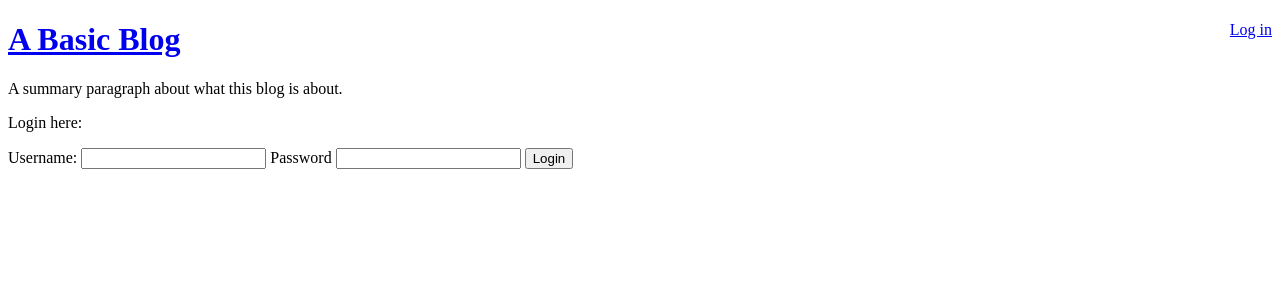
After one commit to Linielt/php-blog, a PHP site: page /login.php in a window 1280 px wide. The commit adds this page. Shown: the top 300 px of the page. Run offline with PHP 8.4, Linux system fonts and the light colour scheme.

Commit message:
Login and logout implemented

```diff
--- a/index.php
+++ b/index.php
@@ -1,5 +1,7 @@
 <?php
 require_once ("lib/common.php");
+
+session_start();
 
 $pdo = getPDO();
 $stmt = $pdo->query(
--- a/lib/common.php
+++ b/lib/common.php
@@ -68,3 +68,41 @@ function convertNewLinesToParagraphs($text)
 
     return "<p>" . str_replace("\n", "</p><p>", $escaped) . "</p>";
 }
+
+function tryLogin(PDO $pdo, $username, $password)
+{
+    $sql = "
+    SELECT password
+    FROM user
+    WHERE username = :username
+    ";
+    $stmt = $pdo->prepare($sql);
+    $stmt->execute(["username" => $username]);
+
+    $hash = $stmt->fetchColumn();
+    $success = password_verify($password, $hash);
+
+    return $success;
+}
+
+function login($username)
+{
+    session_regenerate_id();
+
+    $_SESSION['logged_in_username'] = $username;
+}
+
+function isLoggedIn()
+{
+    return isset($_SESSION['logged_in_username']);
+}
+
+function logout()
+{
+    unset($_SESSION['logged_in_username']);
+}
+
+function getAuthUser()
+{
+    return isLoggedIn() ? $_SESSION['logged_in_username'] : null;
+}
--- /dev/null
+++ b/login.php
@@ -0,0 +1,54 @@
+<?php
+require_once "lib/common.php";
+
+if (version_compare(PHP_VERSION, '5.3.7') < 0)
+{
+    throw new Exception("This system needs PHP 5.3.7 or later.");
+}
+
+session_start();
+
+$username = "";
+if ($_POST)
+{
+    $pdo = getPDO();
+
+    $username = $_POST['username'];
+    $ok = tryLogin($pdo, $username, $_POST['password']);
+    if ($ok)
+    {
+        login($username);
+        redirectAndExit("index.php");
+    }
+}
+?>
+
+<!DOCTYPE html>
+<html lang="en">
+<head>
+    <meta charset="utf-8">
+    <title>A Basic Blog | Login</title>
+    <meta name="viewport" content="width=device-width, initial-scale=1">
+</head>
+<body>
+    <header>
+        <?php require "partials/header.php"; ?>
+    </header>
+
+    <?php if ($username): ?>
+        <div style="border: 1px solid #ff6666; padding: 6px">
+            The username or password is incorrect, try again
+        </div>
+    <?php endif ?>
+    <main>
+        <p>Login here:</p>
+
+        <form method="post">
+            <label for="username">Username:</label>
+            <input type="text" id="username" name="username" value="<?= htmlEscape($username)?>" />
+            <label for="password">Password</label>
+            <input type="password" id="password" name="password" />
+            <input type="submit" name="submit" value="Login" />
+        </form>
+    </main>
+</body>
--- /dev/null
+++ b/logout.php
@@ -0,0 +1,6 @@
+<?php
+require_once "lib/common.php";
+
+session_start();
+logout();
+redirectAndExit("index.php");
--- a/partials/header.php
+++ b/partials/header.php
@@ -1,3 +1,12 @@
+<div style="float: right">
+    <?php if (isLoggedIn()): ?>
+        Hello <?= htmlEscape(getAuthUser()) ?>
+        <a href="../logout.php">Log out</a>
+    <?php else: ?>
+        <a href="../login.php">Log in</a>
+    <?php endif ?>
+</div>
+
 <a href="../index.php">
     <h1>A Basic Blog</h1>
 </a>
```
Also changed, not shown: data/init.sql (+11 -2 lines), install.php (+25 -2 lines), lib/install.php (+54 -0 lines).
